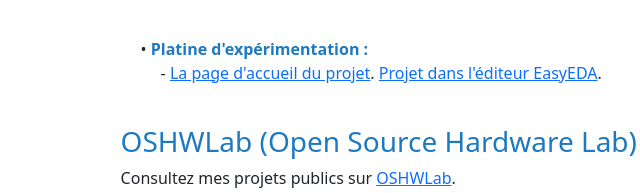
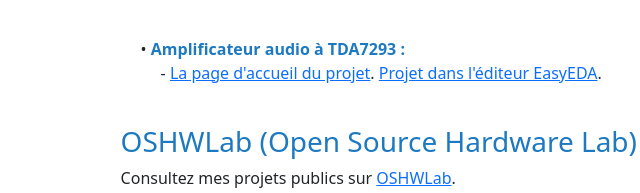
Before and after one commit to DDUGAST/DDUGAST.github.io, a plain HTML site: page index.html in a window 1280 px wide. Shown: the part 607-800 px from the top of the page, 1-641 px from the left. Drawn offline with nearby package versions, Linux system fonts and the light colour scheme.

Commit message:
31e version

```diff
--- a/index.html
+++ b/index.html
@@ -51,7 +51,7 @@
                         <p class="level-3">- <a href="https://u.easyeda.com/account/user/projects/index/detail?project=f5aa92995c9443069e315eba4530656c&listType=all" target="_blank">La page d'accueil du projet</a>.
                          <a href="https://easyeda.com/editor#id=11053f2e7f4a479984a2797c0ddf1275" target="_blank">Projet dans l'éditeur EasyEDA</a>.</p>
                         <br>
-                        <span class="level-2">• <strong style="color: #1D79C0;">Platine d'expérimentation :</strong></span>
+                        <span class="level-2">• <strong style="color: #1D79C0;">Amplificateur audio à TDA7293 :</strong></span>
                         <p class="level-3">- <a href="https://u.easyeda.com/account/user/projects/index/detail?project=a4ac59e6691c474c9844bfa039a6cd5e&listType=all" target="_blank">La page d'accueil du projet</a>.
                          <a href="https://easyeda.com/editor#id=ae43c4bc40f54c4db816983b9b5af09f|0fbbc89c37c94b3f911d63ca952ff188" target="_blank">Projet dans l'éditeur EasyEDA</a>.</p>
                         <br>
```
